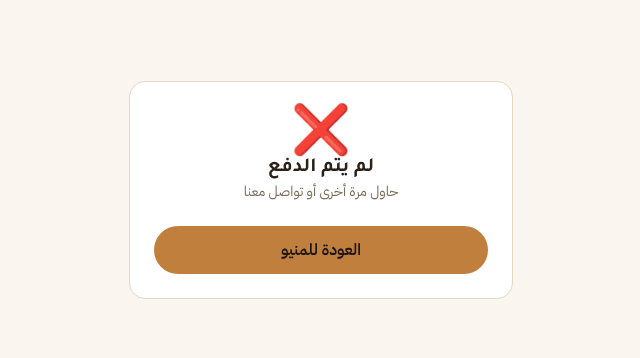
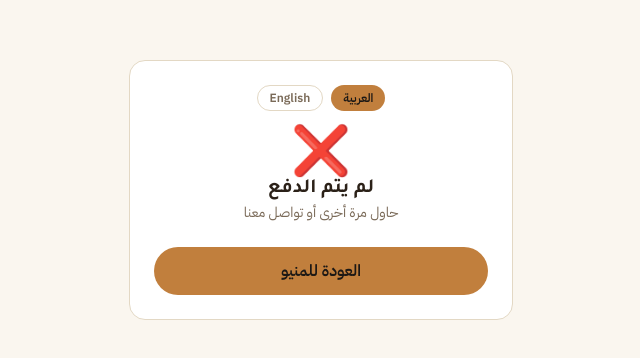
Before and after one commit to diamondvision/maraya-frontend, a Next.js app: page /payment-result in a window 1280 px wide. Shown: the part 210-568 px from the top of the page, without its empty margins (319-959 px from the left). Built offline with nearby package versions, Linux system fonts and the light colour scheme.

Commit message:
add bilingual support with new design

```diff
--- a/src/app/payment-result/page.js
+++ b/src/app/payment-result/page.js
@@ -2,12 +2,42 @@
 
 import { useEffect, useState } from 'react';
 
-const STAGES = [
-  { key: 'pending', label: 'تم استلام طلبك' },
-  { key: 'preparing', label: 'قيد التحضير' },
-  { key: 'ready', label: 'قيد التسليم' },
-  { key: 'completed', label: 'تم التسليم' },
-];
+const TRANSLATIONS = {
+  ar: {
+    dir: 'rtl',
+    checking: 'جاري التحقق من الدفع...',
+    paidTitle: 'تم الدفع بنجاح!',
+    orderNumber: 'رقم الطلب',
+    rewardTitle: '🎉 مبروك! استحققت صنف مجاني',
+    rewardSubtitle: 'استخدم الكود ده في طلبك القادم:',
+    failedTitle: 'لم يتم الدفع',
+    failedSubtitle: 'حاول مرة أخرى أو تواصل معنا',
+    backToMenu: 'العودة للمنيو',
+    stages: [
+      { key: 'pending', label: 'تم استلام طلبك' },
+      { key: 'preparing', label: 'قيد التحضير' },
+      { key: 'ready', label: 'قيد التسليم' },
+      { key: 'completed', label: 'تم التسليم' },
+    ],
+  },
+  en: {
+    dir: 'ltr',
+    checking: 'Checking your payment...',
+    paidTitle: 'Payment successful!',
+    orderNumber: 'Order number',
+    rewardTitle: "🎉 Congrats! You've earned a free item",
+    rewardSubtitle: 'Use this code on your next order:',
+    failedTitle: 'Payment not completed',
+    failedSubtitle: 'Please try again or contact us',
+    backToMenu: 'Back to menu',
+    stages: [
+      { key: 'pending', label: 'Order received' },
+      { key: 'preparing', label: 'Preparing' },
+      { key: 'ready', label: 'Out for delivery' },
+      { key: 'completed', label: 'Delivered' },
+    ],
+  },
+};
 
 function StageIcon(props) {
   var stageKey = props.stageKey;
@@ -72,9 +102,18 @@ function StageIcon(props) {
 }
 
 export default function PaymentResult() {
+  const [lang, setLang] = useState('ar');
+  const t = TRANSLATIONS[lang];
+
   const [payStatus, setPayStatus] = useState('checking');
   const [orderId, setOrderId] = useState(null);
   const [orderStatus, setOrderStatus] = useState(null);
+  const [rewardCode, setRewardCode] = useState(null);
+
+  useEffect(() => {
+    const savedLang = localStorage.getItem('maraya_lang');
+    if (savedLang === 'ar' || savedLang === 'en') setLang(savedLang);
+  }, []);
 
   useEffect(() => {
     const params = new URLSearchParams(window.location.search);
@@ -95,6 +134,7 @@ export default function PaymentResult() {
       .then(function (res) { return res.json(); })
       .then(function (data) {
         setPayStatus(data.success ? 'paid' : 'failed');
+        if (data.reward_code) setRewardCode(data.reward_code);
       })
       .catch(function () { setPayStatus('error'); });
   }, []);
@@ -114,13 +154,13 @@ export default function PaymentResult() {
     return function () { clearInterval(interval); };
   }, [payStatus, orderId]);
 
-  const currentStageIndex = STAGES.findIndex(function (s) { return s.key === orderStatus; });
+  const currentStageIndex = t.stages.findIndex(function (s) { return s.key === orderStatus; });
   const progressPercent = currentStageIndex > 0
-    ? (currentStageIndex / (STAGES.length - 1)) * 100
+    ? (currentStageIndex / (t.stages.length - 1)) * 100
     : 0;
 
   return (
-    <main className="min-h-screen flex items-center justify-center bg-[var(--bg)] text-[var(--text)] px-5">
+    <main dir={t.dir} className="min-h-screen flex items-center justify-center bg-[var(--bg)] text-[var(--text)] px-5">
       <style jsx>{`
         @keyframes steamRise1 {
           0% { transform: translateY(0); opacity: 0.9; }
@@ -135,29 +175,61 @@ export default function PaymentResult() {
       `}</style>
 
       <div className="w-full max-w-sm bg-[var(--surface)] border border-[var(--border)] rounded-2xl p-6 text-center flex flex-col gap-4">
+        <div className="flex justify-center gap-2">
+          <button
+            onClick={() => {
+              setLang('ar');
+              localStorage.setItem('maraya_lang', 'ar');
+            }}
+            className={`px-3 py-1 rounded-full text-xs font-bold ${
+              lang === 'ar' ? 'bg-[var(--accent)] text-[#1c1815]' : 'border border-[var(--border)] text-[var(--text-muted)]'
+            }`}
+          >
+            العربية
+          </button>
+          <button
+            onClick={() => {
+              setLang('en');
+              localStorage.setItem('maraya_lang', 'en');
+            }}
+            className={`px-3 py-1 rounded-full text-xs font-bold ${
+              lang === 'en' ? 'bg-[var(--accent)] text-[#1c1815]' : 'border border-[var(--border)] text-[var(--text-muted)]'
+            }`}
+          >
+            English
+          </button>
+        </div>
 
         {payStatus === 'checking' && (
           <div>
             <div className="text-5xl">⏳</div>
-            <h2 className="text-xl font-bold">جاري التحقق من الدفع...</h2>
+            <h2 className="text-xl font-bold">{t.checking}</h2>
           </div>
         )}
 
         {(payStatus === 'failed' || payStatus === 'error') && (
           <div>
             <div className="text-5xl">❌</div>
-            <h2 className="text-xl font-bold">لم يتم الدفع</h2>
-            <p className="text-[var(--text-muted)] text-sm">حاول مرة أخرى أو تواصل معنا</p>
+            <h2 className="text-xl font-bold">{t.failedTitle}</h2>
+            <p className="text-[var(--text-muted)] text-sm">{t.failedSubtitle}</p>
           </div>
         )}
 
         {payStatus === 'paid' && (
           <div className="flex flex-col gap-4">
             <div className="text-5xl">✅</div>
-            <h2 className="text-xl font-bold">تم الدفع بنجاح!</h2>
+            <h2 className="text-xl font-bold">{t.paidTitle}</h2>
             <p className="text-[var(--text-muted)] text-sm">
-              رقم الطلب: <span className="text-[var(--accent-soft)] font-semibold">#{orderId}</span>
+              {t.orderNumber}: <span className="text-[var(--accent-soft)] font-semibold">#{orderId}</span>
             </p>
+
+            {rewardCode && (
+              <div className="p-4 rounded-xl bg-[var(--accent)]/10 border border-[var(--accent)]">
+                <p className="text-[var(--accent-soft)] font-bold text-sm mb-1">{t.rewardTitle}</p>
+                <p className="text-[var(--text-muted)] text-xs mb-2">{t.rewardSubtitle}</p>
+                <p className="text-lg font-extrabold tracking-wider text-[var(--accent-soft)]">{rewardCode}</p>
+              </div>
+            )}
 
             <div className="relative flex flex-col gap-3 mt-2">
               <div className="absolute top-0 bottom-0 right-[19px] w-0.5 bg-[var(--border)]" />
@@ -166,7 +238,7 @@ export default function PaymentResult() {
                 style={{ height: progressPercent + '%', background: 'var(--accent)' }}
               />
 
-              {STAGES.map(function (stage, i) {
+              {t.stages.map(function (stage, i) {
                 const isDone = currentStageIndex >= 0 && i < currentStageIndex;
                 const isCurrent = i === currentStageIndex;
                 const boxClass = isCurrent
@@ -193,7 +265,7 @@ export default function PaymentResult() {
           </div>
         )}
 
-        <a href="/" className="w-full py-3 rounded-full bg-[var(--accent)] text-[#1c1815] font-bold mt-2 inline-block">العودة للمنيو</a>
+        <a href="/" className="w-full py-3 rounded-full bg-[var(--accent)] text-[#1c1815] font-bold mt-2 inline-block">{t.backToMenu}</a>
 
       </div>
     </main>
```
